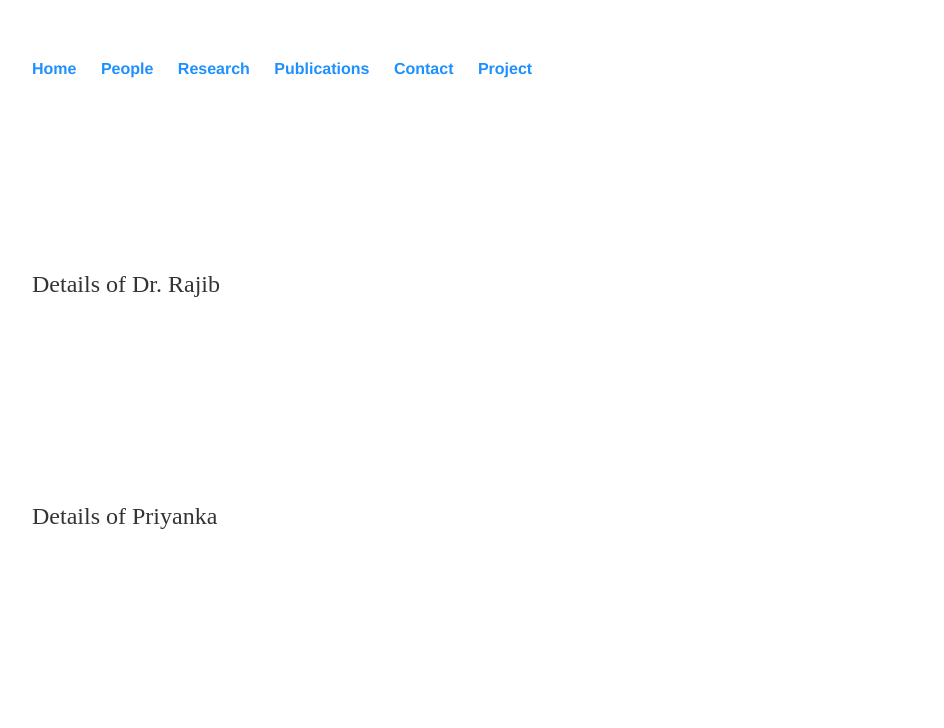
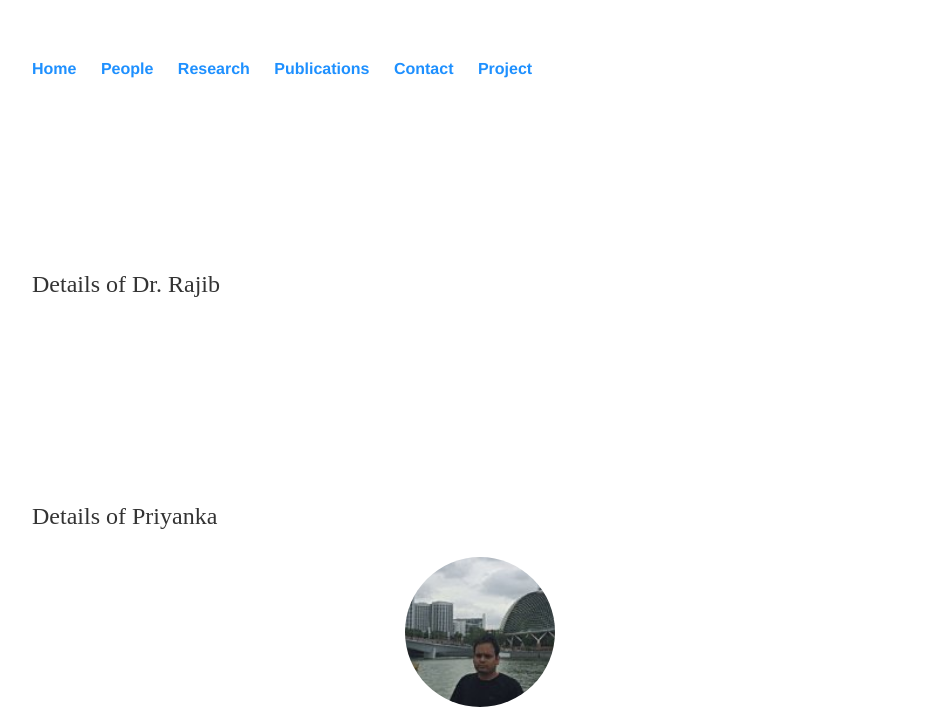
Before and after one commit to iotsecurelab/decaipar.github.io, a website: page People.html in a window 1280 px wide. Shown: the top 728 px of the page, without its empty margins (160-1104 px from the left). Drawn offline with Linux system fonts and the light colour scheme.

Commit message:
added extension of image

```diff
--- a/People.html
+++ b/People.html
@@ -36,7 +36,7 @@ color:DodgerBlue
 
 				<p>Details of Priyanka</p>
 
-			<div class="portrait" style="background-image: url('/img/anandimage.png');"></div>
+			<div class="portrait" style="background-image: url('/img/anandimage.jpg');"></div>
 
 				<p>Anand holds Bachelor and Master in Computer Science and Engineering. I spent a year as a Research Assistant in iTRUST and around a year as a Software Engineer in YuppTV Inc. I also worked as a Software Engineer for couple of years in National Cyber-Security R&D Lab of National University of Singapore. Lastly, I worked as a Research Engineer in Modern Microprocessors Architecture Lab of New York University Abu Dhabi, and my interest lies in finding the security flaws in CPS, especially in Power Grid and Water Treatment Testbed.
 
```
